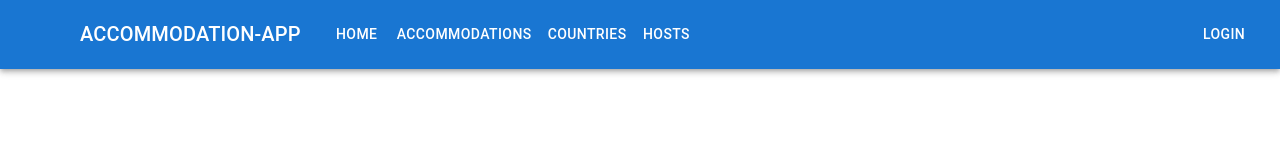
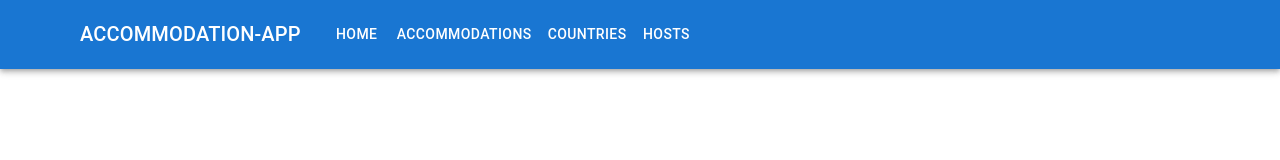
Before and after one commit to dimitarilievv/Accommodation-Application, a React (Vite) app in the folder frontend/frontend/: page /hosts in a window 1280 px wide. Shown: the top 160 px of the page. Built offline with nearby package versions, Linux system fonts and the light colour scheme; no server answers; some icons are missing.

Commit message:
Deleted part in frontend

```diff
--- a/frontend/frontend/src/ui/components/layout/Header/Header.jsx
+++ b/frontend/frontend/src/ui/components/layout/Header/Header.jsx
@@ -38,7 +38,7 @@ const Header = () => {
                             </Link>
                         ))}
                     </Box>
-                    <Button color="inherit">Login</Button>
+                    {/*<Button color="inherit">Login</Button>*/}
                 </Toolbar>
             </AppBar>
         </Box>
```
